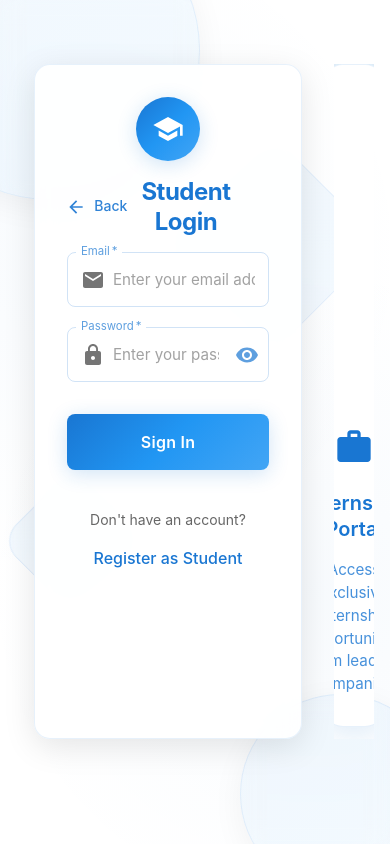
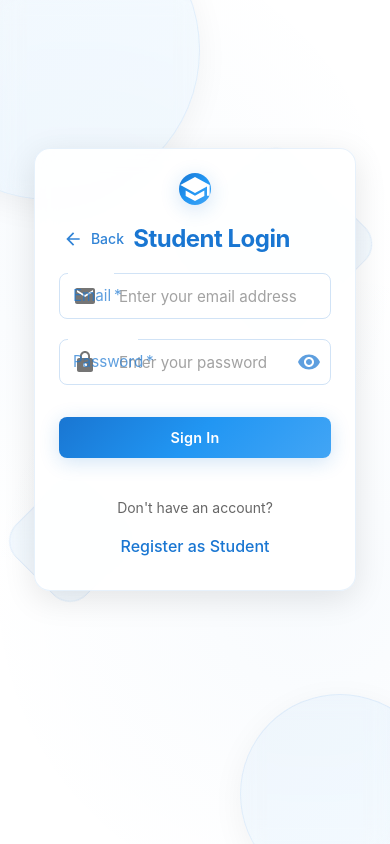
Before and after one commit to Vyshak10/sait-placement-portal, a React (Vite) app: page /student-auth in a window 390 px wide. Built offline with nearby package versions, Linux system fonts and the light colour scheme; grey boxes are pictures that could not be loaded.

Commit message:
small changes

```diff
--- a/src/components/auth/StudentAuth.jsx
+++ b/src/components/auth/StudentAuth.jsx
@@ -88,8 +88,8 @@ const StyledPaper = styled(Paper)(({ theme }) => ({
 }));
 
 const LogoContainer = styled(Box)(({ theme }) => ({
-  width: '64px',
-  height: '64px',
+  width: { xs: '48px', md: '64px' },
+  height: { xs: '48px', md: '64px' },
   borderRadius: '50%',
   display: 'flex',
   alignItems: 'center',
@@ -116,12 +116,20 @@ const StyledTextField = styled(TextField)(({ theme }) => ({
     '&:hover': {
       background: 'rgba(255, 255, 255, 0.95)',
     },
+    [theme.breakpoints.down('sm')]: {
+      '& .MuiInputBase-input': {
+        padding: '12px 14px',
+      }
+    }
   },
   '& .MuiInputLabel-root': {
     color: 'rgba(25, 118, 210, 0.7)',
     '&.Mui-focused': {
       color: '#1976d2',
     },
+    [theme.breakpoints.down('sm')]: {
+      transform: 'translate(14px, 12px) scale(1)',
+    }
   },
 }));
 
@@ -145,6 +153,10 @@ const StyledButton = styled(Button)(({ theme }) => ({
     background: 'rgba(25, 118, 210, 0.12)',
     color: 'rgba(25, 118, 210, 0.5)',
   },
+  [theme.breakpoints.down('sm')]: {
+    padding: theme.spacing(1),
+    fontSize: '0.9rem',
+  }
 }));
 
 const SlidingFeatureBox = styled(Box)(({ theme, index }) => ({
@@ -294,21 +306,34 @@ const StudentAuth = () => {
       <DecorativeShape sx={{ width: '100px', height: '100px', bottom: '30%', left: '5%' }} />
 
       {/* Main content */}
-      <Container maxWidth="lg" sx={{ position: 'relative', zIndex: 1, py: 8 }}>
-        <Box sx={{ display: 'flex', justifyContent: 'center', alignItems: 'center', minHeight: '80vh' }}>
+      <Container maxWidth="lg" sx={{ position: 'relative', zIndex: 1, py: { xs: 4, md: 8 } }}>
+        <Box sx={{
+          display: 'flex',
+          flexDirection: { xs: 'column', md: 'row' },
+          justifyContent: 'center',
+          alignItems: 'center',
+          minHeight: '80vh',
+          gap: { xs: 4, md: 0 }
+        }}>
           {/* Login Form Container */}
           <Box
             sx={{
-              width: '400px',
+              width: { xs: '90%', sm: '400px' },
               position: 'relative',
               zIndex: 1,
-              ml: '5%',
-              height: '80vh',
+              ml: { xs: 0, md: '5%' },
+              height: { xs: 'auto', md: '80vh' },
               display: 'flex',
               alignItems: 'center',
             }}
           >
-            <StyledPaper elevation={3} sx={{ height: '100%', display: 'flex', flexDirection: 'column' }}>
+            <StyledPaper elevation={3} sx={{
+              height: '100%',
+              display: 'flex',
+              flexDirection: 'column',
+              width: '100%',
+              p: { xs: 3, md: 4 }
+            }}>
               {/* Logo */}
               <LogoContainer>
                 <School sx={{ fontSize: 32, color: 'white' }} />
@@ -465,12 +490,12 @@ const StudentAuth = () => {
           {/* Sliding Feature Boxes Container */}
           <Box
             sx={{
-              width: '60%',
-              ml: 4,
-              height: '80vh',
+              width: { xs: '90%', md: '60%' },
+              ml: { xs: 0, md: 4 },
+              height: { xs: '400px', md: '80vh' },
               position: 'relative',
               overflow: 'hidden',
-              display: 'flex',
+              display: { xs: 'none', md: 'flex' },
               alignItems: 'center',
               justifyContent: 'center',
             }}
@@ -478,7 +503,7 @@ const StudentAuth = () => {
             <Box
               sx={{
                 width: '100%',
-                height: '80vh',
+                height: { xs: '400px', md: '80vh' },
                 position: 'relative',
                 overflow: 'hidden',
               }}
@@ -491,6 +516,9 @@ const StudentAuth = () => {
                     width: '90%',
                     left: '50%',
                     transform: 'translateX(-50%)',
+                    '@media (max-width: 600px)': {
+                      padding: '20px',
+                    }
                   }}
                 >
                   <FeatureImage
@@ -498,7 +526,7 @@ const StudentAuth = () => {
                     alt={feature.title}
                     loading="lazy"
                     sx={{
-                      height: '300px',
+                      height: { xs: '200px', md: '300px' },
                     }}
                   />
                   <Box sx={{ color: '#1976d2' }}>
```
Also changed, not shown: src/components/student/StudentDashboard.jsx (indentation only).
